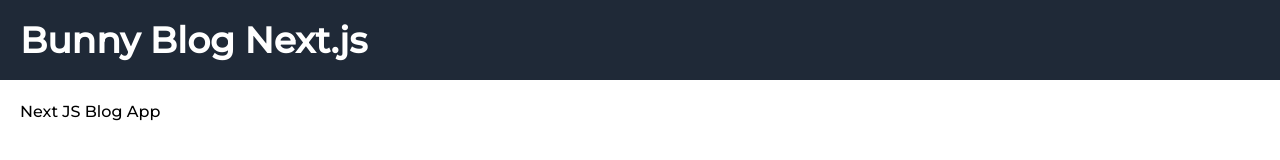
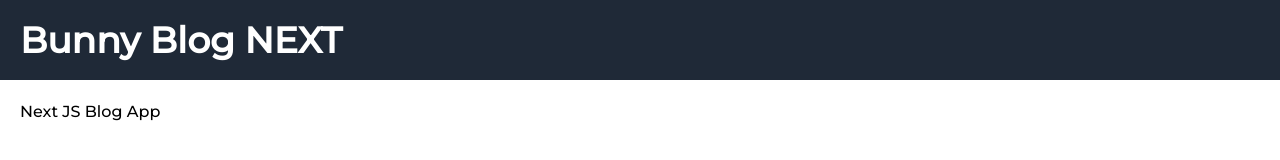
Before and after one commit to CoderBunnyS/NEXTBlog, a Next.js app: page / in a window 1280 px wide. Shown: the top 160 px of the page. Built offline with nearby package versions, Linux system fonts and the light colour scheme; a web font is replaced by a local one.

Commit message:
added tailwind for styling and onclick to addblog page to send user home

```diff
--- a/src/app/layout.js
+++ b/src/app/layout.js
@@ -1,7 +1,8 @@
+import Header from '../components/Header'
 import './globals.css';
 
 export const metadata = {
-  title: "Create Next App",
+  title: "Bunny Blogs Next",
   description: "Generated by create next app",
 };
 
@@ -9,9 +10,7 @@
   return (
     <html lang="en">
       <body>
-      <div className="bg-gray-800 text-white p-5">
-        <h1 className="text-4xl font-bold cursor-pointer">Bunny Blog Next.js</h1>
-      </div>
+      <Header />
       <div className='p-5'>
       {children}
       </div>
--- /dev/null
+++ b/src/components/Header.tsx
@@ -0,0 +1,21 @@
+"use client";
+import React from "react";
+import { useRouter } from "next/navigation";
+
+function Header() {
+  const router = useRouter();
+  return (
+    <div className="bg-gray-800 text-white p-5">
+      <h1
+        className="text-4xl font-bold cursor-pointer"
+        onClick={() => {
+          router.push("/");
+        }}
+      >
+        Bunny Blog NEXT
+      </h1>
+    </div>
+  );
+}
+
+export default Header;
```
